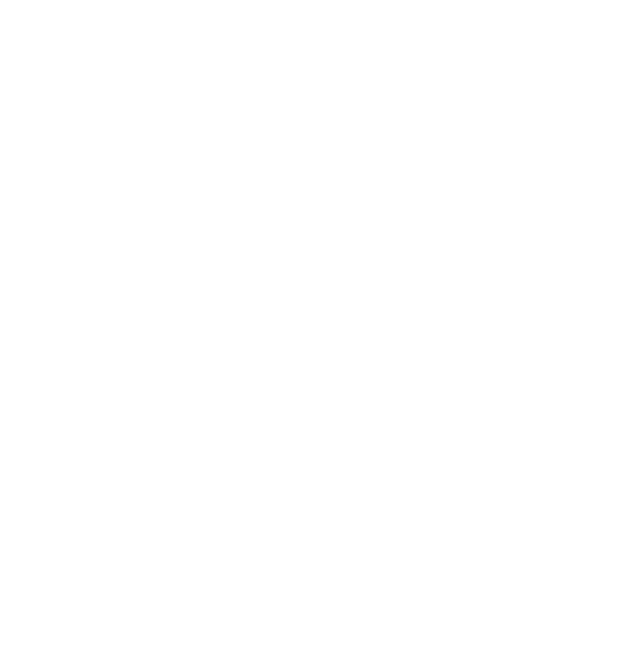
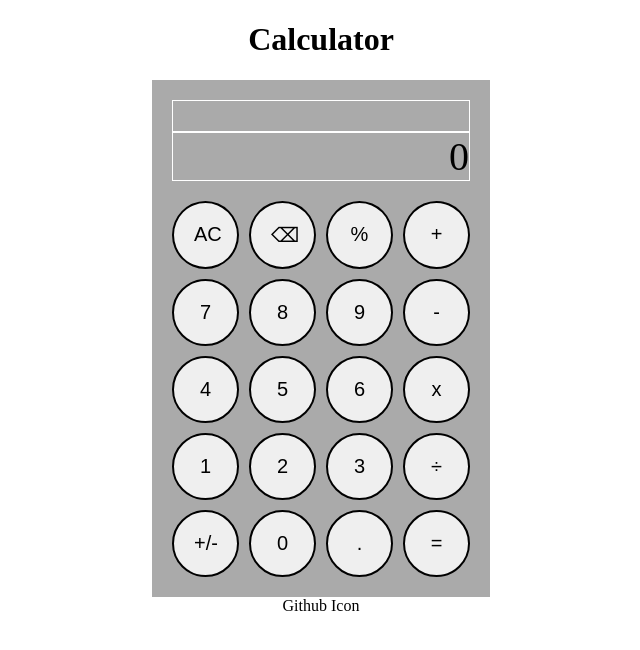
Before and after one commit to KO1122/calculator, a plain HTML site: page index.html in a window 1280 px wide. Shown: the whole page, without its empty margins (319-959 px from the left). Drawn offline with Linux system fonts and the light colour scheme.

Commit message:
Made number buttons' values display in screen using JS & created general appearance of calculator in CSS

```diff
--- a/index.html
+++ b/index.html
@@ -4,10 +4,50 @@
     <meta charset="UTF-8">
     <meta http-equiv="X-UA-Compatible" content="IE=edge">
     <meta name="viewport" content="width=device-width, initial-scale=1.0">
-    <title>Document</title>
-    <script href="script.js"></script>
+    <title>Calculator</title>
+    <link rel="stylesheet" href="styles.css">
+    <script src="script.js" defer></script>
 </head>
 <body>
+    <h1>Calculator</h1>
 
+    <div class="main">
+        <div class="calculator">
+            <div class="screen">
+                <div class="screen-previous"></div>
+                <div class="screen-current">0</div>
+            </div>
+
+            <div class="calculator-grid">
+                <!-- First Row -->
+                <button class="clear span-two">AC</button>
+                <button class="delete span-two">⌫</button>
+                <button class="operator">%</button>
+                <button class="operator">+</button>
+                <!-- Second Row -->
+                <button class="number">7</button>
+                <button class="number">8</button>
+                <button class="number">9</button>
+                <button class="operator">-</button>
+                <!-- Third Row -->
+                <button class="number">4</button>
+                <button class="number">5</button>
+                <button class="number">6</button>
+                <button class="operator">x</button>
+                <!-- Fourth Row -->
+                <button class="number">1</button>
+                <button class="number">2</button>
+                <button class="number">3</button>
+                <button class="operator">÷</button>
+                <!-- Fifth Row -->
+                <button class="plus-minus">+/-</button>
+                <button class="number">0</button>
+                <button class="dot">.</button>
+                <button class="equal">=</button>
+            </div>
+
+        </div>
+    </div>
+    <footer>Github Icon</footer>
 </body>
 </html>
--- a/script.js
+++ b/script.js
@@ -1,3 +1,23 @@
+const numberBtns = document.querySelectorAll('.number');
+const operatorBtns = document.querySelectorAll('.operator');
+const equalBtn = document.querySelector('.equal');
+const clearBtn = document.querySelector('.clear');
+const screenPrevText = document.querySelector('.screen-previous');
+const screenCurrText = document.querySelector('.screen-current');
+
+let operand1 = "";
+let operand2 = "";
+let operator = null;
+
+numberBtns.forEach(button => {
+    button.addEventListener('click', () => displayNumberBtn(button.textContent));
+})
+
+function displayNumberBtn(numberBtnText) {
+    if (screenCurrText.textContent === '0') screenCurrText.textContent = numberBtnText;
+    else screenCurrText.textContent += numberBtnText;
+}
+
 function add(num1, num2) {
     return num1 + num2;
 }
@@ -17,3 +37,18 @@ function divide(num1, num2) {
 function modulo(num1, num2) {
     return num1 % num2
 }
+
+function operate(operator, num1, num2) {
+    switch (operator) {
+        case "+":
+            return add(num1, num2);
+        case "-":
+            return subtract(num1, num2);
+        case "x":
+            return multiply(num1, num2);
+        case "÷":
+            return divide(num1, num2);
+        case "%":
+            return modulo(num1, num2);
+    }
+}
--- /dev/null
+++ b/styles.css
@@ -0,0 +1,55 @@
+*, *::before, *::after {
+    box-sizing: border-box;
+}
+
+h1 {
+    text-align: center;
+}
+
+.main {
+    display: flex;
+    justify-content: center;
+}
+
+.calculator {
+    text-align: right;
+    background-color: #aaa;
+    padding: 20px;
+}
+
+.screen-previous, .screen-current{
+    border: 1px solid white;
+}
+.screen-previous {
+    min-height: 32px;
+}
+
+.screen-current {
+    font-size: 40px;
+    margin-bottom: 20px;
+}
+
+.calculator-grid {
+    display: grid;
+    grid-template-columns: repeat(4, 67px);
+    grid-gap: 10px;
+    justify-content: center;
+}
+
+.calculator-grid > button {
+    cursor: pointer;
+    outline: none;
+    width: 67px;
+    font-size: 20px;
+    padding: 20px;
+    border: 2px solid black;
+    border-radius: 50%;
+}
+
+/* .calculator-grid > button:hover {
+
+}  */
+
+footer {
+    text-align: center;
+}
```
